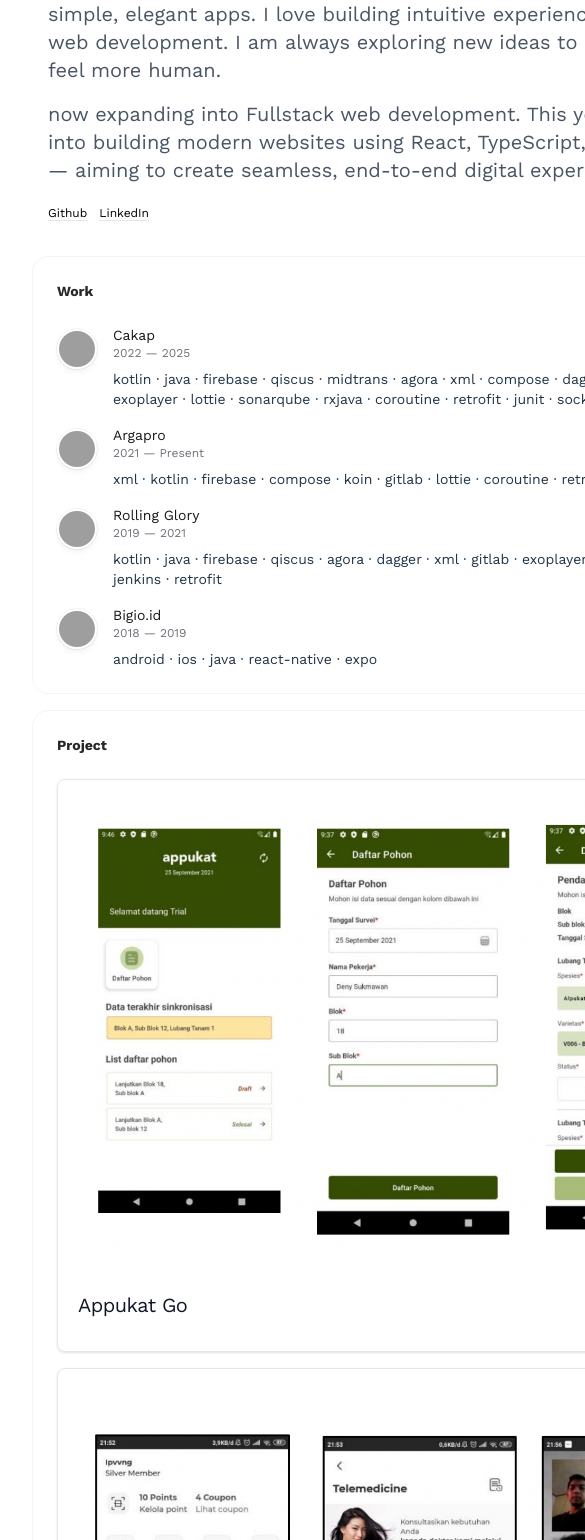
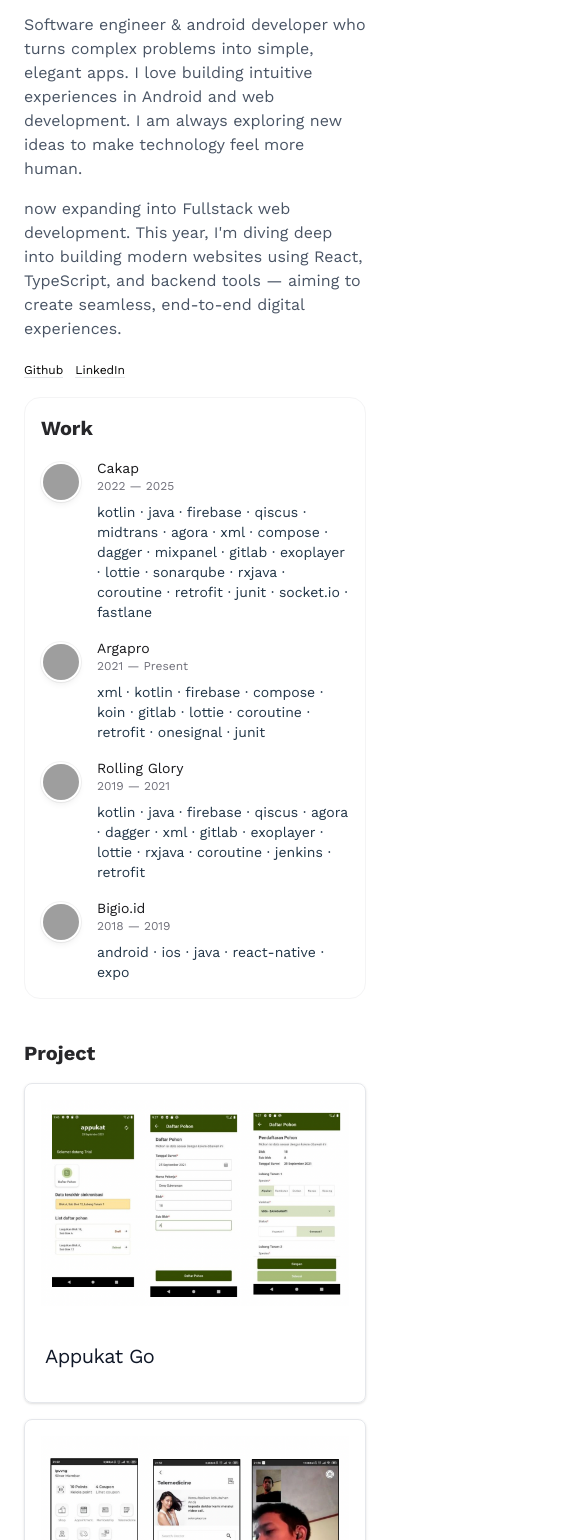
Before and after one commit to Padillahirpan/personal-website-padillah, a React (Vite) app: page / in a window 390 px wide. Shown: the part 148-1688 px from the top of the page, 585 px wide, since content can reach past the window. Built offline with nearby package versions, Linux system fonts and the light colour scheme; grey boxes are pictures that could not be loaded.

Commit message:
impr: adding responsive for mobile

```diff
--- a/src/App.css
+++ b/src/App.css
@@ -1,9 +1,9 @@
-@import "tailwindcss";
+@import 'tailwindcss';
 
 #root {
   max-width: 1280px;
   margin: 0 auto;
-  padding: 2rem;
+  padding: 1rem;
   text-align: center;
 }
 
--- a/src/App.tsx
+++ b/src/App.tsx
@@ -7,16 +7,18 @@ import ProjectItem from './components/Projects'
 function App() {
   return (
     <>
-      <div className="w-3xl h-screen flex flex-col items-left gap-4 mb-6">
-        <section className="flex flex-col items-left gap-4 p-4">
-          <h1 className="text-3xl font-medium text-left">Hi, I'm Irpan👋</h1>
-          <div className="text-xl font-extralight text-left text-gray-600">
+      <div className="max-w-3xl mx-auto min-h-screen flex flex-col items-start gap-4 mb-6 px-2 sm:px-4">
+        <section className="flex flex-col items-start gap-4 pt-4">
+          <h1 className="text-xl sm:text-xl font-medium text-left">
+            Hi, I'm Irpan👋
+          </h1>
+          <div className="text-base sm:text-xl font-extralight text-left text-gray-600">
             Software engineer & android developer who turns complex problems
             into simple, elegant apps. I love building intuitive experiences in
             Android and web development. I am always exploring new ideas to make
             technology feel more human.
           </div>
-          <div className="text-xl font-extralight text-left text-gray-600">
+          <div className="text-base sm:text-xl font-extralight text-left text-gray-600">
             now expanding into Fullstack web development. This year, I'm diving
             deep into building modern websites using React, TypeScript, and
             backend tools — aiming to create seamless, end-to-end digital
@@ -29,6 +31,7 @@ function App() {
                 href="https://github.com/padillahirpan"
                 target="_blank"
                 className="text-xs md:text-sm text-black border-b border-gray-200 font-medium hover:border-gray-500 transition-all duration-300 ease-in-out"
+                rel="noopener noreferrer"
               >
                 Github
               </a>
@@ -38,34 +41,35 @@ function App() {
                 href="https://linkedin.com/in/padillahirpan/"
                 target="_blank"
                 className="text-xs md:text-sm text-black border-b border-gray-200 font-medium hover:border-gray-500 transition-all duration-300 ease-in-out"
+                rel="noopener noreferrer"
               >
                 LinkedIn
               </a>
             </div>
           </div>
         </section>
-        <section className="rounded-2xl border border-zinc-100 p-6 dark:border-zinc-700/40">
-          <h2 className="flex text-sm font-semibold text-zinc-800 dark:text-zinc-100">
+        <section className="rounded-2xl border border-zinc-100 p-4 sm:p-6 dark:border-zinc-700/40">
+          <h2 className="flex text-xl font-semibold text-zinc-800 dark:text-zinc-100">
             {workData.title}
           </h2>
-          <ol className="mt-6 space-y-4">
+          <ol className="mt-4 sm:mt-6 space-y-4">
             {workData.work.map((item, index) => (
               <WorkItem item={item} key={index} />
             ))}
           </ol>
         </section>
-        <section className="rounded-2xl border border-zinc-100 p-6 dark:border-zinc-700/40">
-          <h2 className="flex text-sm font-semibold text-zinc-800 dark:text-zinc-100">
+        <section className="border-zinc-100 pt-6 dark:border-zinc-700/40">
+          <h2 className="flex text-xl font-semibold text-zinc-800 dark:text-zinc-100">
             {projectData.title}
           </h2>
-          <div className="grid grid-cols-1 gap-x-4 mt-6 space-y-4 sm:grid-cols-2 ">
+          <div className="grid grid-cols-1 gap-x-4 mt-4 sm:mt-6 space-y-4 sm:space-y-2 sm:grid-cols-2">
             {projectData.project.map((item, index) => (
               <ProjectItem item={item} key={index} />
             ))}
           </div>
         </section>
-        <section className="w-full p-6">
-          <p>
+        <section className="w-full p-4 sm:p-6">
+          <p className="text-xs sm:text-sm">
             © {new Date().getFullYear()} Irpan Padillah. All rights reserved.
           </p>
         </section>
```
